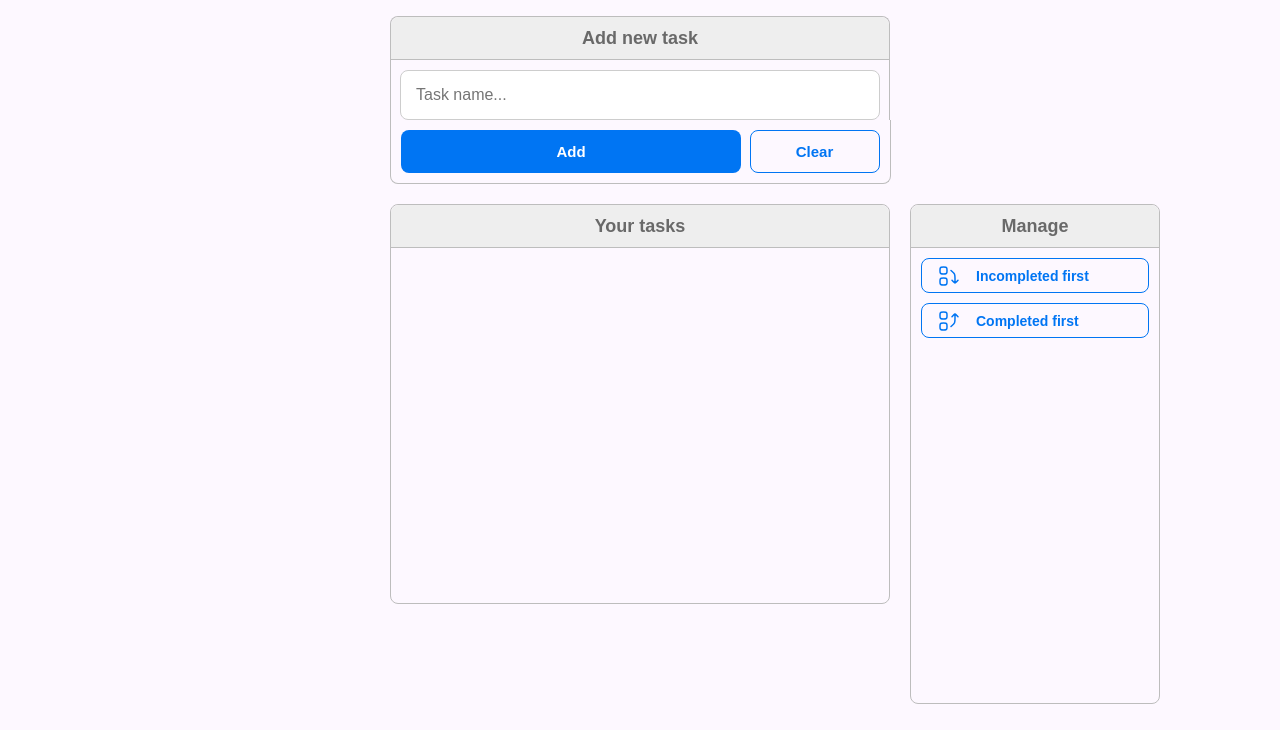
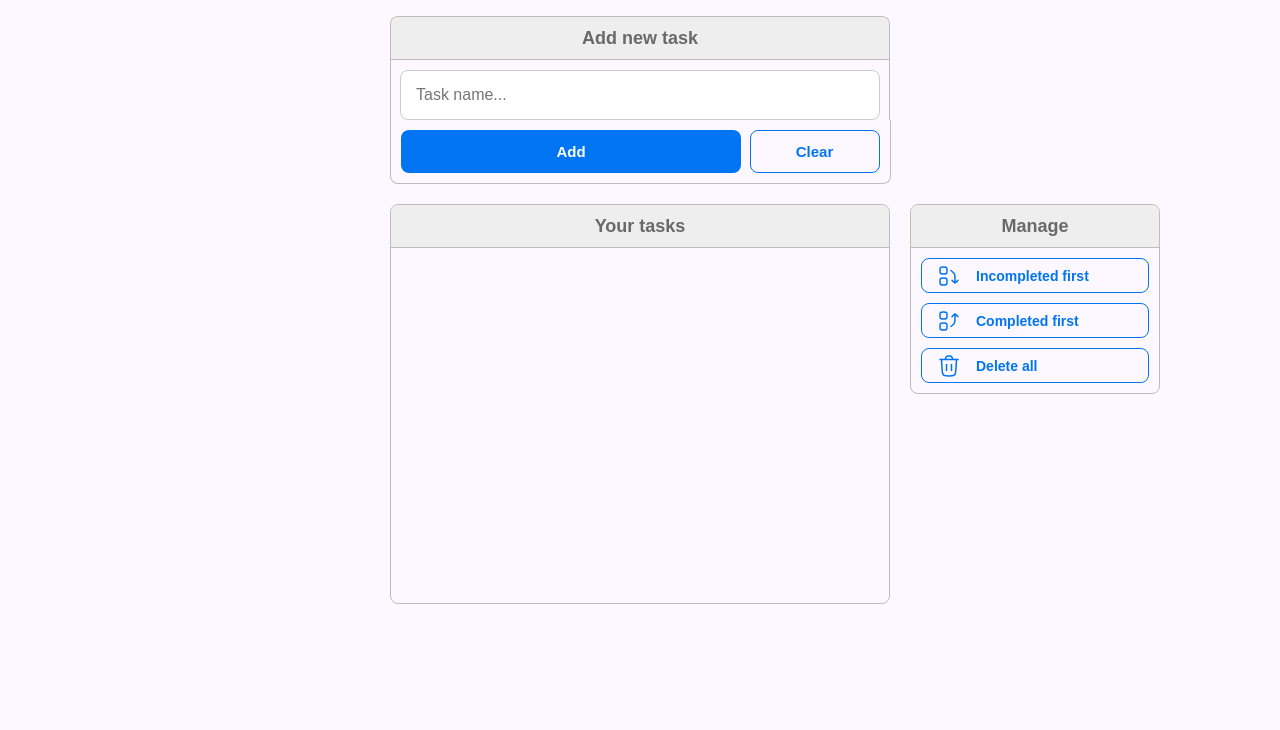
Before and after one commit to yabluninn/FrontEndFromZero, a plain HTML site: page index.html in a window 1280 px wide. Shown: the part 70-800 px from the top of the page. Drawn offline with Linux system fonts and the light colour scheme.

Commit message:
Changes for manage tasks div, new "delete" button

```diff
--- a/index.html
+++ b/index.html
@@ -56,6 +56,9 @@
             <button href="" class="sort-c-button" id="sort-c-button">
               <img src="icons/sort-by-c.svg" alt="" /> Completed first
             </button>
+            <button href="" class="delete-all-button" id="delete-all-button">
+              <img src="icons/delete-icon.svg" alt="" /> Delete all
+            </button>
           </div>
         </div>
       </section>
--- a/style/style.css
+++ b/style/style.css
@@ -372,7 +372,7 @@ main {
   display: flex;
   flex-direction: column;
   width: 250px;
-  height: 500px;
+  height: fit-content;
   border: 1px solid rgb(189, 189, 189);
   border-radius: 8px;
 }
@@ -399,6 +399,10 @@ main {
   margin-bottom: 10px;
 }
 
+.tc-buttons button:nth-child(3) {
+  margin-bottom: 0px;
+}
+
 .tc-buttons button img {
   margin-right: 15px;
 }
```
